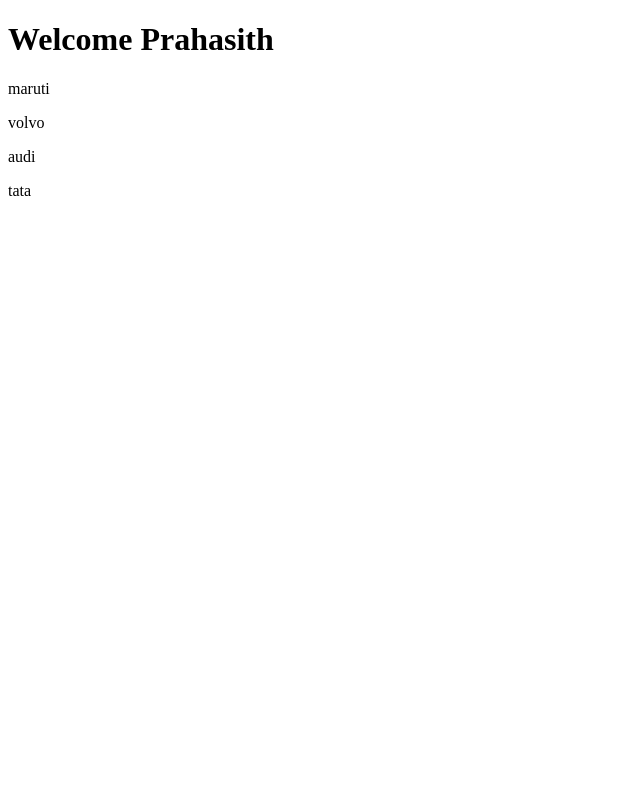
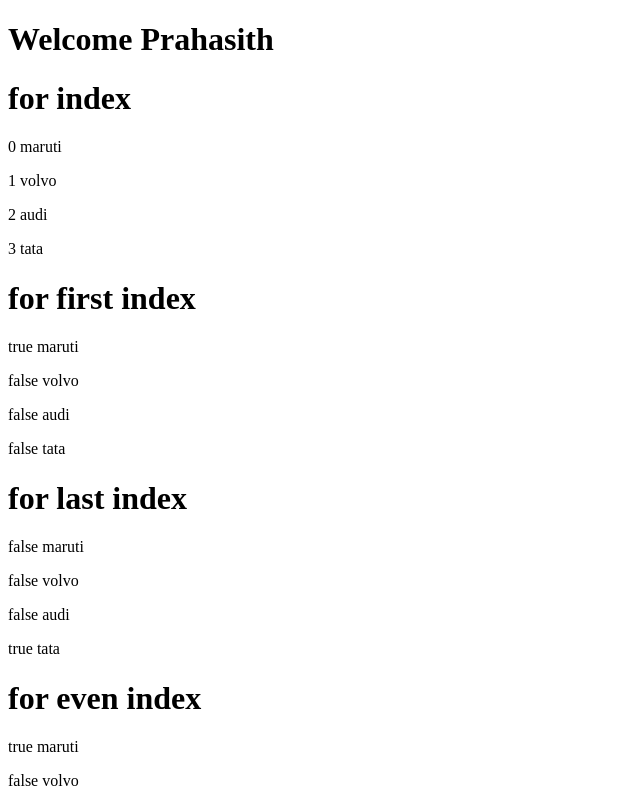
Before and after one commit to Prahasithk93/Angular-Practice, an Angular app in the folder check/: page / in a window 1280 px wide. Shown: the top 800 px of the page, without its empty margins (0-640 px from the left). Built offline with nearby package versions, Linux system fonts and the light colour scheme.

Commit message:
index,first,last,even,odd

```diff
--- a/check/src/app/angular/angular.component.ts
+++ b/check/src/app/angular/angular.component.ts
@@ -3,15 +3,32 @@ import { Component, OnInit } from '@angular/core';
 @Component({
   selector: 'app-angular',
   template: `
-    <div *ngFor="let car of cars">
-        <p>{{car}}</p>
+  <h1>for index </h1>
+    <div *ngFor="let car of cars; index as i">
+        <p>{{i}} {{car}}</p>
+    </div>
+    <h1>for first index </h1>
+    <div *ngFor="let car of cars; first as f">
+        <p>{{f}} {{car}}</p>
+    </div>
+    <h1>for last index </h1>
+    <div *ngFor="let car of cars; last as l">
+        <p>{{l}} {{car}}</p>
+    </div>
+    <h1>for even index </h1>
+    <div *ngFor="let car of cars; even as e">
+        <p>{{e}} {{car}}</p>
+    </div>
+    <h1>for odd index </h1>
+    <div *ngFor="let car of cars; odd as o">
+        <p>{{o}} {{car}}</p>
     </div>
   `,
   styleUrls: ['./angular.component.css']
 })
 export class AngularComponent implements OnInit {
 
-    public cars=["maruti","volvo","audi","tata"];
+  public cars = ["maruti", "volvo", "audi", "tata"];
   constructor() { }
 
   ngOnInit(): void {
```
